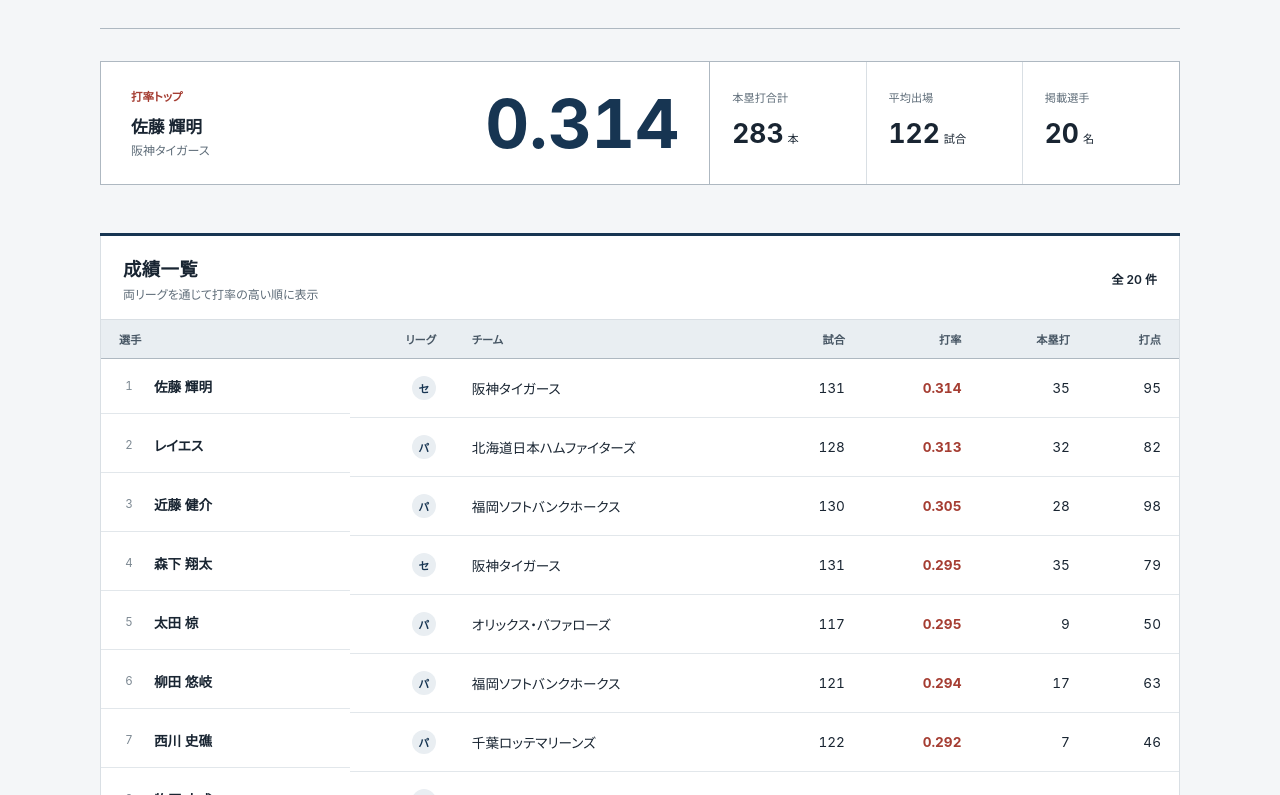
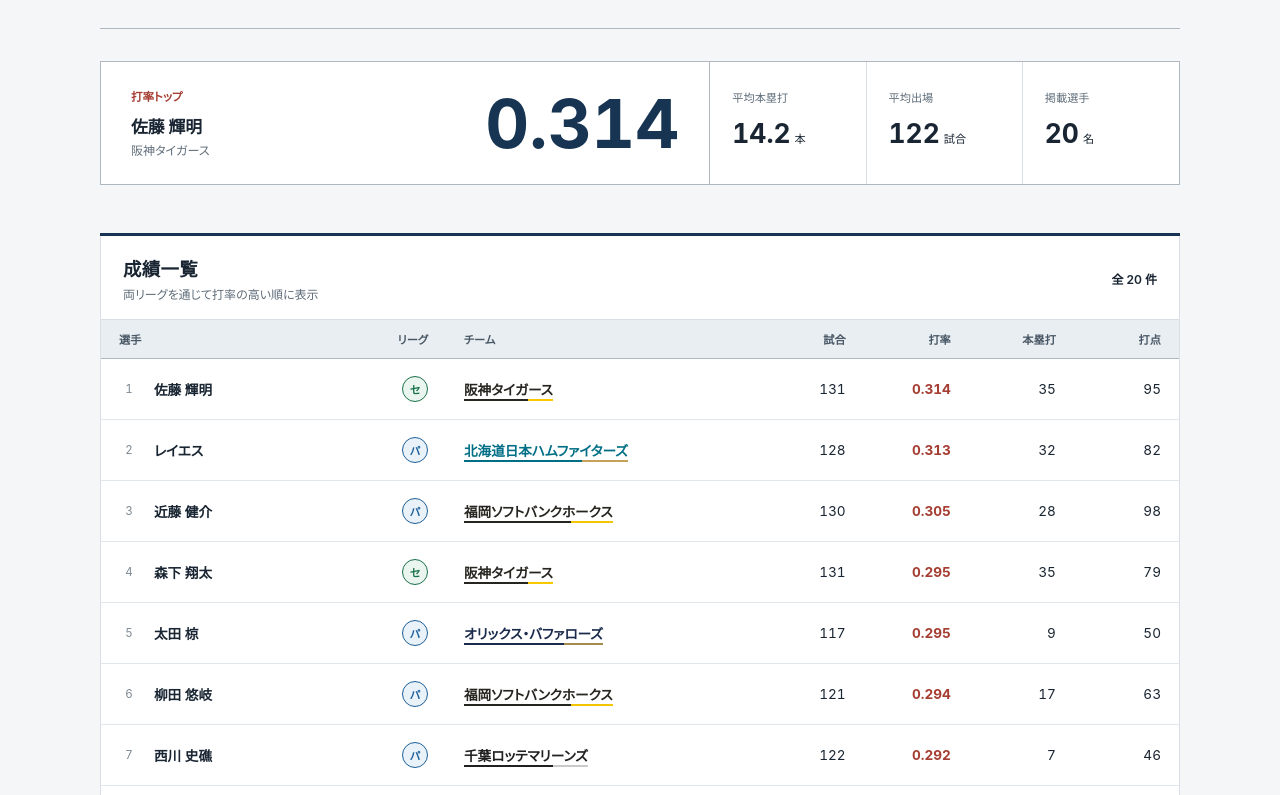
Before and after one commit to siytuon/nextjs-learning, a Next.js app: page / in a window 1280 px wide. Shown: the part 245-1040 px from the top of the page. Built offline with nearby package versions, Linux system fonts and the light colour scheme.

Commit message:
Refine stats table styling

```diff
--- a/app/globals.css
+++ b/app/globals.css
@@ -70,15 +70,31 @@
 .scrollHint { display: none; }
 .tableWrap { overflow-x: auto; border: 1px solid var(--line); }
 table { width: 100%; min-width: 820px; border-collapse: collapse; font-size: .85rem; }
+.colPlayer { width: 23%; }
+.colLeague { width: 9%; }
+.colTeam { width: 29%; }
+.colNumber { width: 9.75%; }
 th { padding: 11px 18px; color: #475664; background: #e9eef2; border-bottom: 1px solid var(--line-strong); font-size: .7rem; font-weight: 600; text-align: right; white-space: nowrap; }
 th:first-child, th:nth-child(3) { text-align: left; }
 td { padding: 17px 18px; border-bottom: 1px solid #e2e7eb; text-align: right; font-variant-numeric: tabular-nums; white-space: nowrap; }
 tbody tr:last-child td { border-bottom: 0; }
 tbody tr:hover { background: #f7f9fb; }
-td:first-child { display: flex; align-items: center; gap: 15px; min-width: 160px; text-align: left; }
+td:first-child { min-width: 160px; text-align: left; }
 td:nth-child(3) { text-align: left; }
+.playerCell { display: flex; align-items: center; gap: 15px; }
 .rank { width: 20px; color: #7d8993; font-size: .72rem; font-variant-numeric: tabular-nums; text-align: center; }
-.league { display: inline-grid; min-width: 24px; min-height: 24px; place-items: center; color: var(--primary); background: #e9eef2; border-radius: 50%; font-size: .68rem; font-weight: 700; }
+.league { display: inline-grid; min-width: 26px; min-height: 26px; place-items: center; border: 1px solid currentColor; border-radius: 50%; font-size: .68rem; font-weight: 700; }
+.league-central { color: #187148; background: #eaf5ef; }
+.league-pacific { color: #1b5f99; background: #eaf2f9; }
+.teamName { --team-primary: var(--ink); --team-secondary: var(--line-strong); display: inline; padding-bottom: 3px; color: var(--team-primary); background: linear-gradient(90deg, var(--team-primary) 0 72%, var(--team-secondary) 72% 100%) left bottom / 100% 2px no-repeat; font-weight: 650; }
+.team-hanshin { --team-primary: #27251f; --team-secondary: #f9c900; }
+.team-giants { --team-primary: #d94b00; --team-secondary: #27251f; }
+.team-baystars { --team-primary: #0067b1; --team-secondary: #71c5e8; }
+.team-hawks { --team-primary: #27251f; --team-secondary: #f2c500; }
+.team-fighters { --team-primary: #006f86; --team-secondary: #c6a15b; }
+.team-marines { --team-primary: #202020; --team-secondary: #c7c9cb; }
+.team-buffaloes { --team-primary: #1b2b4b; --team-secondary: #a58b4c; }
+.team-lions { --team-primary: #163d6b; --team-secondary: #9d2235; }
 .average { color: var(--accent); font-weight: 700; }
 .notice { margin: 0; padding: 14px 4px; }
 .dataNote { padding: 14px 4px 0; color: var(--muted); font-size: .7rem; line-height: 1.7; }
--- a/app/page.tsx
+++ b/app/page.tsx
@@ -3,10 +3,19 @@
 export default async function Home() {
   const players = await loadPlayers();
   const leader = players[0];
-  const totalHomeRuns = players.reduce(
-    (sum, player) => sum + player.homeRuns,
-    0,
-  );
+  const averageHomeRuns = (
+    players.reduce((sum, player) => sum + player.homeRuns, 0) / players.length
+  ).toFixed(1);
+  const teamClassNames: Record<string, string> = {
+    "阪神タイガース": "team-hanshin",
+    "読売ジャイアンツ": "team-giants",
+    "横浜DeNAベイスターズ": "team-baystars",
+    "福岡ソフトバンクホークス": "team-hawks",
+    "北海道日本ハムファイターズ": "team-fighters",
+    "千葉ロッテマリーンズ": "team-marines",
+    "オリックス・バファローズ": "team-buffaloes",
+    "埼玉西武ライオンズ": "team-lions",
+  };
   const averageGames = Math.round(
     players.reduce((sum, player) => sum + player.games, 0) / players.length,
   );
@@ -47,8 +56,8 @@
           </article>
           <dl className="subRecords">
             <div>
-              <dt>本塁打合計</dt>
-              <dd>{totalHomeRuns}<span>本</span></dd>
+              <dt>平均本塁打</dt>
+              <dd>{averageHomeRuns}<span>本</span></dd>
             </div>
             <div>
               <dt>平均出場</dt>
@@ -73,6 +82,12 @@
           <p className="scrollHint">表は横にスクロールできます</p>
           <div className="tableWrap">
             <table>
+              <colgroup>
+                <col className="colPlayer" />
+                <col className="colLeague" />
+                <col className="colTeam" />
+                <col className="colNumber" span={4} />
+              </colgroup>
               <thead>
                 <tr>
                   <th scope="col">選手</th>
@@ -88,11 +103,21 @@
                 {players.map((player, index) => (
                   <tr key={`${player.league}-${player.name}`}>
                     <td>
-                      <span className="rank">{index + 1}</span>
-                      <strong>{player.name}</strong>
+                      <span className="playerCell">
+                        <span className="rank">{index + 1}</span>
+                        <strong>{player.name}</strong>
+                      </span>
                     </td>
-                    <td><span className="league">{player.league}</span></td>
-                    <td>{player.team}</td>
+                    <td>
+                      <span className={`league league-${player.league === "セ" ? "central" : "pacific"}`}>
+                        {player.league}
+                      </span>
+                    </td>
+                    <td>
+                      <span className={`teamName ${teamClassNames[player.team] ?? ""}`}>
+                        {player.team}
+                      </span>
+                    </td>
                     <td>{player.games}</td>
                     <td className="average">{player.average.toFixed(3)}</td>
                     <td>{player.homeRuns}</td>
```
Also changed, not shown: 1 other file (tests, documents, lock files or other folders).
